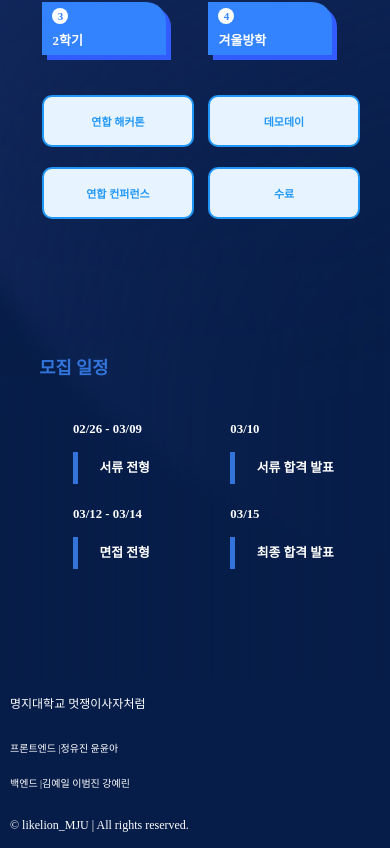
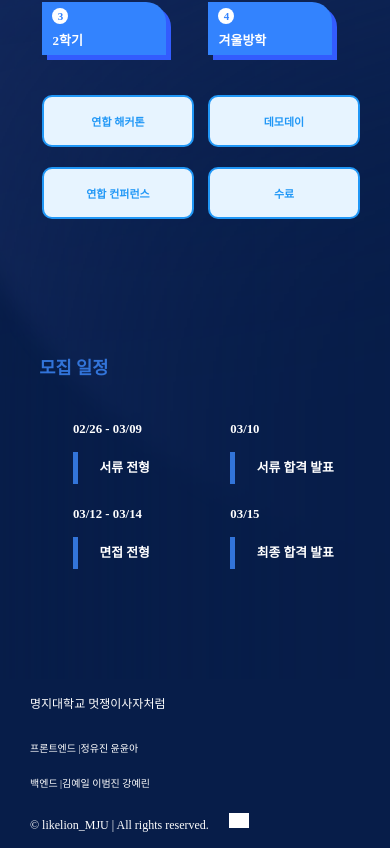
Before and after one commit to likelionmju/likelion-mainsite-fe, a React (Vite) app in the folder likelion-mainsite/: page / in a window 390 px wide. Shown: the part 1163-2011 px from the top of the page. Built offline with nearby package versions, Linux system fonts and the light colour scheme; no server answers; grey boxes are pictures that could not be loaded; a web font is replaced by a local one.

Commit message:
Design: Header Footer css 수정

```diff
--- a/likelion-mainsite/src/components/Footer.css
+++ b/likelion-mainsite/src/components/Footer.css
@@ -1,7 +1,7 @@
 footer {
     background-color: #071D49;
     color: white;
-    padding: 20px;
+    padding: 20px 100px;
     text-align: left;
     display: flex;
     flex-direction: column;
@@ -34,6 +34,11 @@ footer img {
     gap: 30px;
 }
 
+.copyright_wrapper {
+    display: flex;
+    gap: 20px;
+}
+
 @media (max-width: 768px) {
     footer {
         padding: 15px;
@@ -56,7 +61,7 @@ footer img {
 
 @media (max-width: 480px) {
     footer {
-        padding: 10px;
+        padding: 10px 30px;
     }
 
     footer p {
--- a/likelion-mainsite/src/components/Footer.jsx
+++ b/likelion-mainsite/src/components/Footer.jsx
@@ -1,4 +1,5 @@
 import './Footer.css';
+import insta_icon from '../assets/insta_icon.svg';
 
 const Footer = () => {
 	return (
@@ -16,8 +17,15 @@ const Footer = () => {
                 </div>
             </div>
             <br />
-            <div>
+            <div className="copyright_wrapper">
                 <p>© likelion_MJU | All rights reserved.</p>
+                <a
+                    href="https://www.instagram.com/likelion_mju"
+                    target="_blank"
+                    rel="noopener noreferrer"
+                >
+                    <img className="insta_icon" src={insta_icon} alt="인스타 아이콘" />
+                </a>
             </div>
 		</footer>
 	);
--- a/likelion-mainsite/src/components/Header.css
+++ b/likelion-mainsite/src/components/Header.css
@@ -8,7 +8,7 @@ body {
     align-items: center;
     /* background-color: #071D49; */
     background-color: transparent;
-    padding: 10px 30px;
+    padding: 10px 80px;
     position: relative;
 }
 
```
Lines whose indentation alone changed are shown as unchanged.
